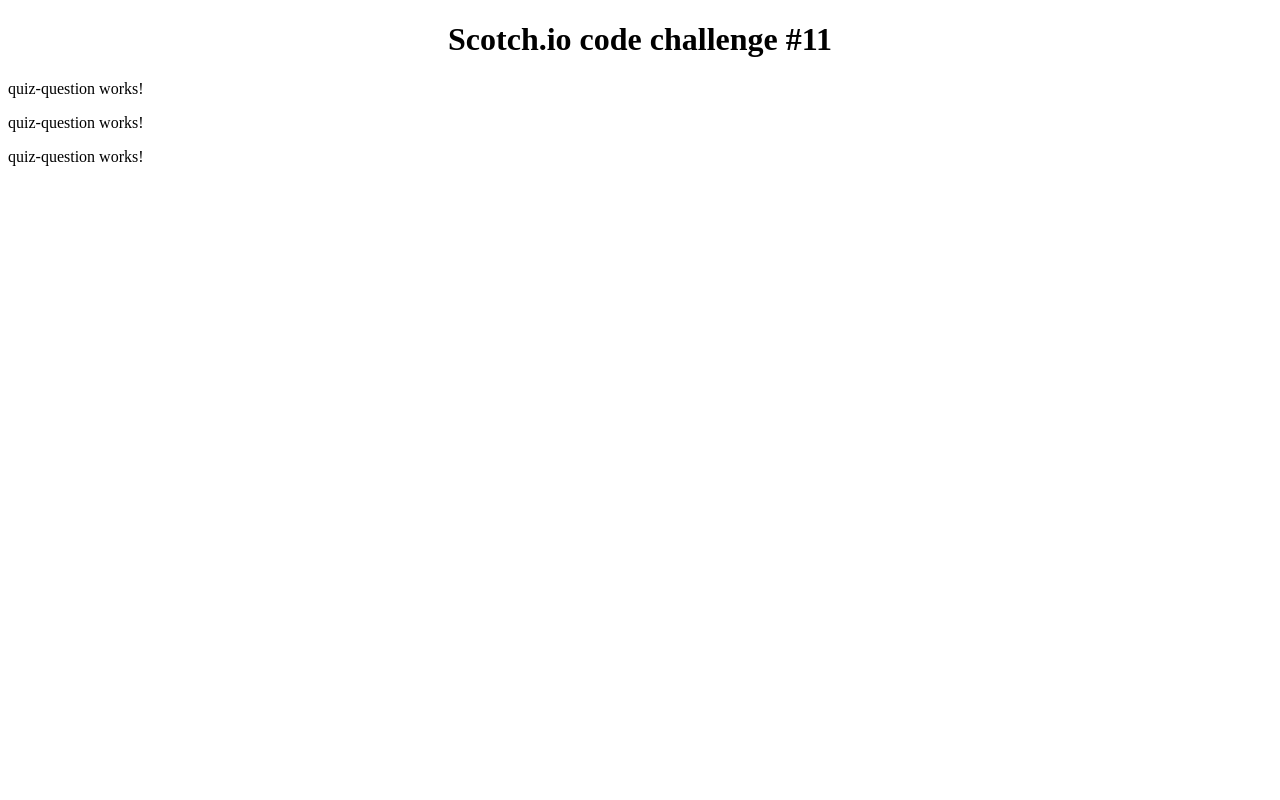
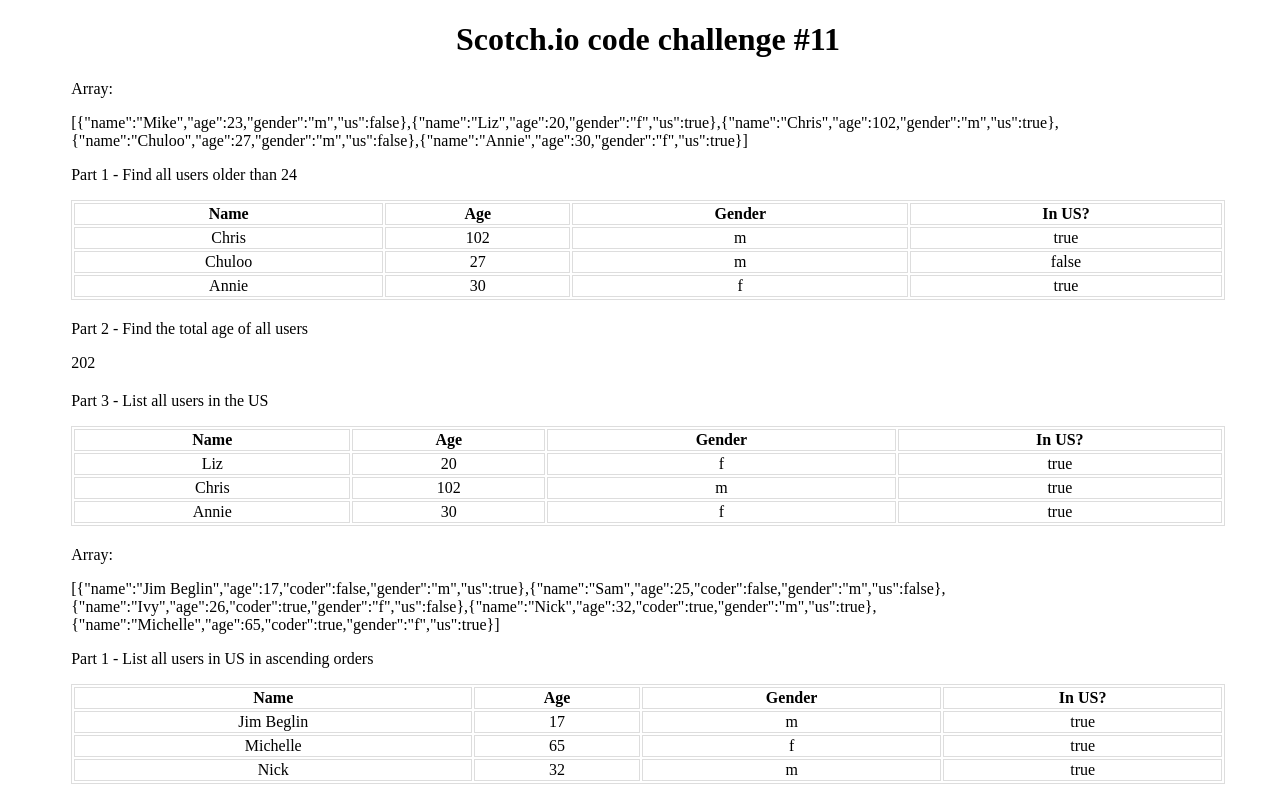
Before and after one commit to railsstudent/ng-fun-prog, an Angular app: page / in a window 1280 px wide. Shown: the top 800 px of the page. Built offline with nearby package versions, Linux system fonts and the light colour scheme.

Commit message:
Solve array problems in functional programming

```diff
--- a/src/app/app.component.html
+++ b/src/app/app.component.html
@@ -3,5 +3,5 @@
   <h1 class="title">
     Scotch.io code challenge #11
   </h1>
-  <quiz-app></quiz-app>
+  <quiz-app [arrays]="arrays" [answers]="answers"></quiz-app>
 </div>
--- a/src/app/app.component.scss
+++ b/src/app/app.component.scss
@@ -1,3 +1,9 @@
 .title {
   text-align: center;
 }
+
+div {
+  width: 100vw;
+  min-height: 100vh;
+  padding: 0 5%;
+}
--- a/src/app/app.component.ts
+++ b/src/app/app.component.ts
@@ -1,4 +1,4 @@
-import { Component } from '@angular/core';
+import { Component, OnInit } from '@angular/core';
 import { Title } from '@angular/platform-browser';
 
 // ARRAY 1
@@ -43,7 +43,7 @@
 const newieyork = [
 	{
 		name: 'Michelle',
-		age: 19,
+		age: 65,
 		coder: true,
 		gender: 'f',
 		us: true
@@ -71,7 +71,7 @@
 	},
 	{
 		name: 'Jim Beglin',
-		age: 65,
+		age: 17,
 		coder: false,
 		gender: 'm',
 		us: true
@@ -86,7 +86,7 @@
 const vegzas = [
 	{
 		name: 'Charly',
-		age: 32,
+		age: 22,
 		coder: true,
 		gender: 'm'
 	},
@@ -125,8 +125,93 @@
 	templateUrl: './app.component.html',
 	styleUrls: ['./app.component.scss']
 })
-export class AppComponent {
+export class AppComponent implements OnInit {
+	answers = [];
+	arrays = [];
+
 	constructor(private title: Title) {
 		title.setTitle('JS Fun Prog');
 	}
+
+	ngOnInit() {
+		this.evaluate();
+	}
+
+	evaluate() {
+		// Part 1 - Find all users older than 24
+		// Part 2 - Find the total age of all users
+		// Part 3 - List all female coders
+		const totalTexasssAges = texasss.reduce((acc, t) => acc + t.age, 0);
+		const array1Answers = [
+			{
+				question: 'Part 1 - Find all users older than 24',
+				result: texasss.filter(t => t.age > 24)
+			},
+			{
+				question: 'Part 2 - Find the total age of all users',
+				result: totalTexasssAges
+			},
+			{
+				question: 'Part 3 - List all users in the US',
+				result: texasss.filter(t => t.us)
+			}
+		];
+
+		// Part 1 - List all users in US in ascending order
+		// Part 2 - Sort all users by age
+		// Part 3 -  List all female coders
+
+		const sortedByUSName = newieyork.filter(t => t.us === true).sort((a, b) => {
+			const aLowercase = a.name.toLowerCase();
+			const bLowercase = b.name.toLowerCase();
+			return aLowercase < bLowercase ? -1 : aLowercase > bLowercase ? 1 : 0;
+		});
+
+		const array2Answers = [
+			{
+				question: 'Part 1 - List all users in US in ascending orders',
+				result: sortedByUSName
+			},
+			{
+				question: 'Part 2 - Sort all users by age',
+				result: newieyork.sort((a, b) => a.age - b.age)
+			},
+			{
+				question: 'Part 3 - List all female coders',
+				result: newieyork.filter(t => t.gender === 'f')
+			}
+		];
+
+		// Part 1 - Find the total age of male coders under 25
+		// Part 2 - List all male coders over 30
+		// Part 3 - Find the total age of everyone in texasss, newieyork and vegzas combined.
+		const totalAges =
+			totalTexasssAges +
+			newieyork.reduce((acc, t) => acc + t.age, 0) +
+			vegzas.reduce((acc, t) => acc + t.age, 0);
+		const array3Answers = [
+			{
+				question: 'Part 1 - Find the total age of male coders under 25',
+				result: vegzas
+					.filter(t => t.gender === 'm' && t.age < 25)
+					.reduce((acc, t) => acc + t.age, 0)
+			},
+			{
+				question: 'Part 2 - List all male coders over 30',
+				result: vegzas.filter(t => t.gender === 'm' && t.age > 30)
+			},
+			{
+				question:
+					'Part 3 - Find the total age of everyone in texasss, newieyork and vegzas combined',
+				result: totalAges
+			}
+		];
+
+		this.answers.push(array1Answers, array2Answers, array3Answers);
+		this.arrays = [
+			JSON.stringify(texasss),
+			JSON.stringify(newieyork),
+			JSON.stringify(vegzas)
+		];
+	}
 }
--- a/src/app/quiz/quiz-app/quiz-app.component.html
+++ b/src/app/quiz/quiz-app/quiz-app.component.html
@@ -1,3 +1,3 @@
 <div>
-  <quiz-question *ngFor="let q of questions"></quiz-question>
+  <quiz-question *ngFor="let array of arrays; let i = index" [array]="array" [answers]="answers[i]"></quiz-question>
 </div>
--- a/src/app/quiz/quiz-app/quiz-app.component.ts
+++ b/src/app/quiz/quiz-app/quiz-app.component.ts
@@ -1,15 +1,13 @@
-import { Component, OnInit } from '@angular/core';
+import { Component, Input, ChangeDetectionStrategy } from '@angular/core';
+import { IQuestion } from '../index';
 
 @Component({
 	selector: 'quiz-app',
 	templateUrl: './quiz-app.component.html',
-	styleUrls: ['./quiz-app.component.scss']
+	styleUrls: ['./quiz-app.component.scss'],
+	changeDetection: ChangeDetectionStrategy.OnPush
 })
-export class QuizAppComponent implements OnInit {
-	questions = [1, 2, 3];
-	answers = [];
-
-	constructor() {}
-
-	ngOnInit() {}
+export class QuizAppComponent {
+	@Input() arrays: string[];
+	@Input() answers: IQuestion[][];
 }
--- a/src/app/quiz/quiz-question/quiz-question.component.html
+++ b/src/app/quiz/quiz-question/quiz-question.component.html
@@ -1,3 +1,24 @@
-<p>
-  quiz-question works!
-</p>
+<div>
+  <div>
+    <p>Array:</p>
+    <p>{{array}}</p>
+  </div>
+  <div>
+    <div class="answer" *ngFor="let ans of answers">
+      <p>{{ans.question}}</p>
+      <table *ngIf="ans.result.length">
+        <th>Name</th>
+        <th>Age</th>
+        <th>Gender</th>
+        <th>In US?</th>
+        <tr *ngFor="let result of ans.result">
+          <td>{{result.name}}</td>
+          <td>{{result.age}}</td>
+          <td>{{result.gender}}</td>
+          <td>{{result.us}}</td>
+        </tr>
+      </table>
+      <p *ngIf="!ans.result.length">{{ans.result}}</p>
+    </div>
+  </div>
+</div>
--- a/src/app/quiz/quiz-question/quiz-question.component.scss
+++ b/src/app/quiz/quiz-question/quiz-question.component.scss
@@ -0,0 +1,16 @@
+table {
+  width: 100%;
+  border: 1px solid #ddd;
+}
+
+td, th {
+  border: 1px solid #ddd;
+}
+
+td {
+  text-align: center;
+}
+
+.answer {
+  margin-bottom: 20px;
+}
--- a/src/app/quiz/quiz-question/quiz-question.component.ts
+++ b/src/app/quiz/quiz-question/quiz-question.component.ts
@@ -1,12 +1,13 @@
-import { Component, OnInit } from '@angular/core';
+import { Component, Input, ChangeDetectionStrategy } from '@angular/core';
+import { IQuestion } from '../index';
 
 @Component({
 	selector: 'quiz-question',
 	templateUrl: './quiz-question.component.html',
-	styleUrls: ['./quiz-question.component.scss']
+	styleUrls: ['./quiz-question.component.scss'],
+	changeDetection: ChangeDetectionStrategy.OnPush
 })
-export class QuizQuestionComponent implements OnInit {
-	constructor() {}
-
-	ngOnInit() {}
+export class QuizQuestionComponent {
+	@Input() array: string;
+	@Input() answers: IQuestion[];
 }
--- a/src/styles.scss
+++ b/src/styles.scss
@@ -1 +1,4 @@
 /* You can add global styles to this file, and also import other style files */
+* {
+  box-sizing: border-box;
+}
```
Also changed, not shown: src/app/quiz/index.ts (+12 -0 lines).
